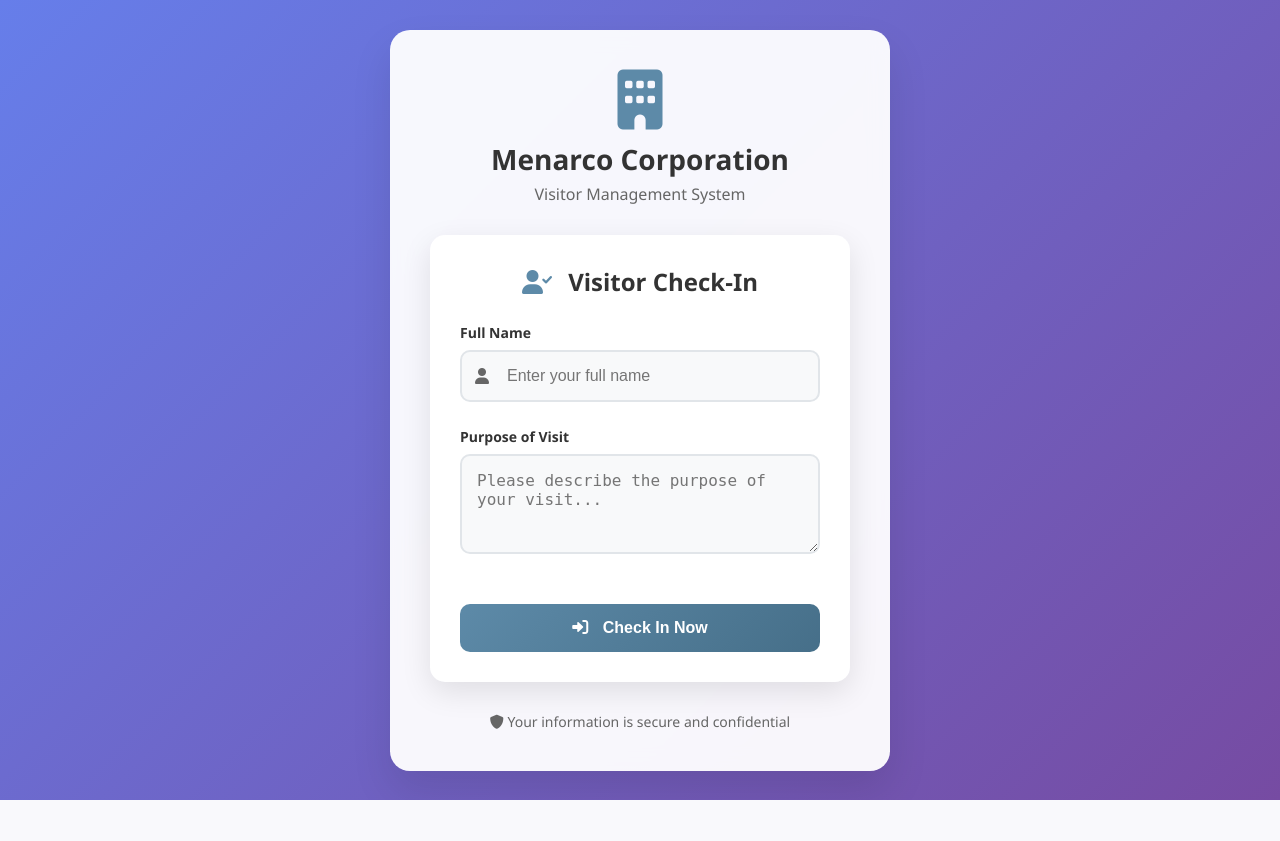
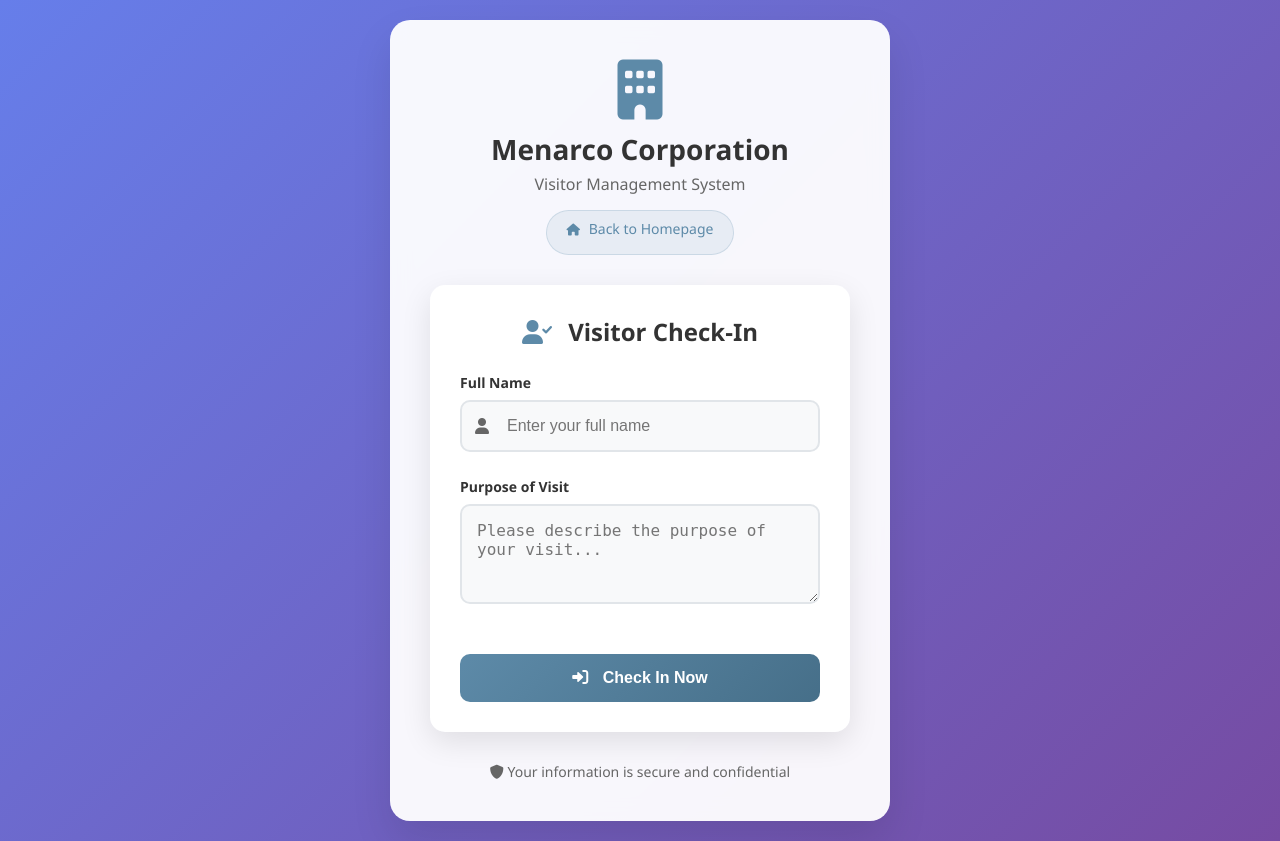
Before and after one commit to elainemargarette/menarcocorportionvms, a Flask app: page /visitor_dashboard in a window 1280 px wide. Before the commit the page ends 800 px from the top, so only its background shows below. Run offline with Flask 3, Linux system fonts and the light colour scheme.

Commit message:
refactor: add home btn

```diff
--- a/visitormanagement-menarco-main (1)/visitormanagement-menarco-main/Menarco/templates/visitor_dashboard.html
+++ b/visitormanagement-menarco-main (1)/visitormanagement-menarco-main/Menarco/templates/visitor_dashboard.html
@@ -172,6 +172,30 @@
                 font-size: 14px;
             }
 
+            .back-home-btn {
+                display: inline-block;
+                margin-top: 15px;
+                padding: 8px 20px;
+                background: rgba(93, 138, 168, 0.1);
+                color: #5d8aa8;
+                text-decoration: none;
+                border-radius: 25px;
+                font-size: 14px;
+                font-weight: 500;
+                transition: all 0.3s ease;
+                border: 1px solid rgba(93, 138, 168, 0.2);
+            }
+
+            .back-home-btn:hover {
+                background: rgba(93, 138, 168, 0.2);
+                transform: translateY(-1px);
+            }
+
+            .back-home-btn i {
+                margin-right: 5px;
+                font-size: 12px;
+            }
+
             @keyframes slideIn {
                 from {
                     opacity: 0;
@@ -205,6 +229,9 @@
                 <i class="fas fa-building"></i>
                 <h1>Menarco Corporation</h1>
                 <p>Visitor Management System</p>
+                <a href="{{ url_for('home') }}" class="back-home-btn">
+                    <i class="fas fa-home"></i> Back to Homepage
+                </a>
             </div>
 
             {% if message %}
```
Also changed, not shown: visitormanagement-menarco-main (1)/visitormanagement-menarco-main/Menarco/visitors.db (deleted), visitormanagement-menarco-main (1)/visitors.db (deleted), 1 other file.
